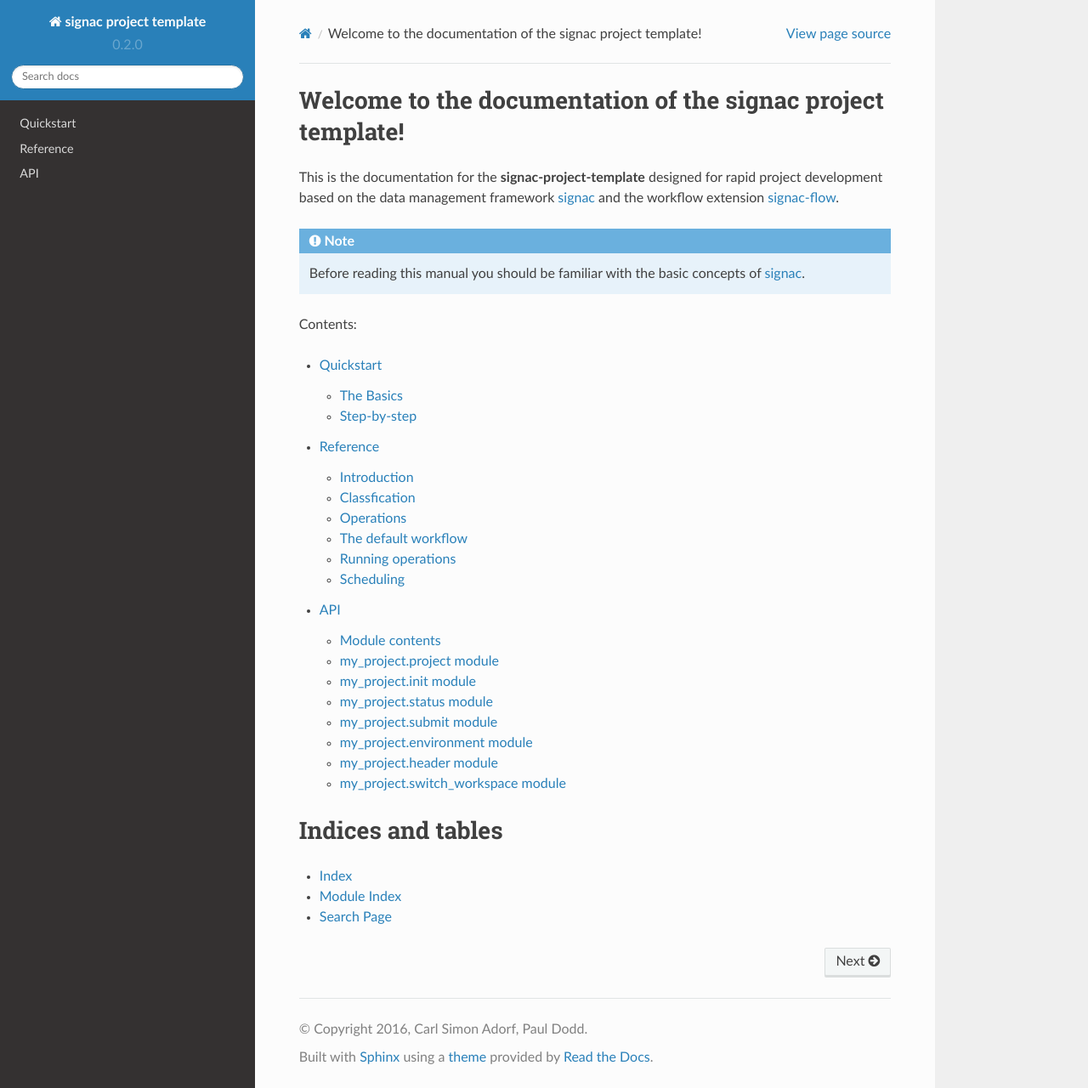
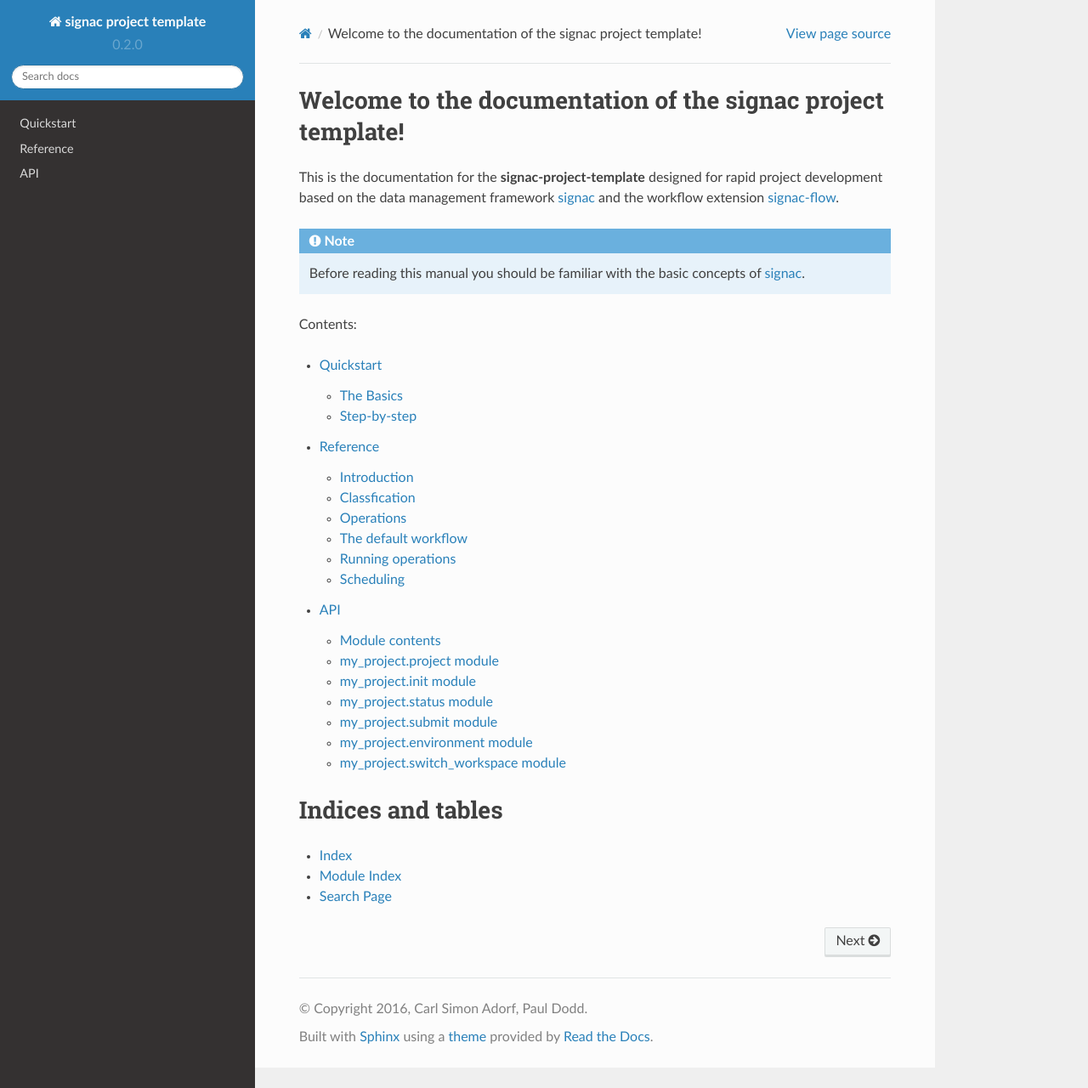
Before and after one commit to glotzerlab/signac-project-template, a Sphinx documentation site: the page built from doc/index.rst, in a window 1280 px wide and 1280 px high. Shown: the whole window at 85% size. Built offline with Sphinx 7.4.7 and the Read the Docs theme 2.0.0, drawn with Linux system fonts in a browser that asks for light colours.

Commit message:
Remove header module from API reference.
The header module has been removed from the template.

```diff
--- a/doc/api.rst
+++ b/doc/api.rst
@@ -51,14 +51,6 @@
     :undoc-members:
     :show-inheritance:
 
-my_project.header module
-------------------------
-
-.. automodule:: my_project.header
-    :members:
-    :undoc-members:
-    :show-inheritance:
-
 my_project.switch_workspace module
 ----------------------------------
 
```
